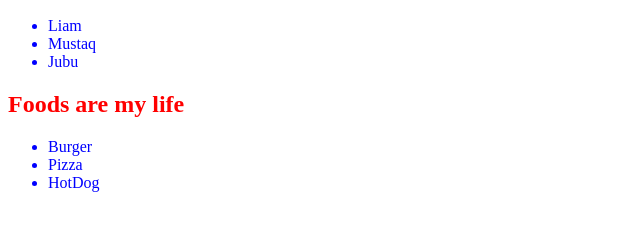
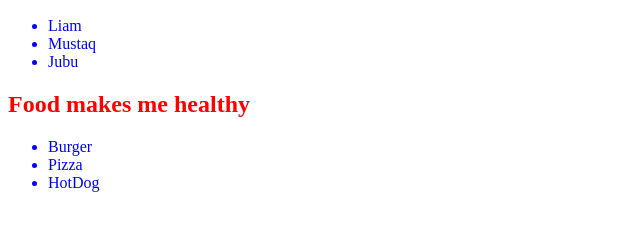
Before and after one commit to faiji31/PH-M-24, a plain HTML site: page index.html in a window 1280 px wide. Shown: the part 110-340 px from the top of the page, without its empty margins (0-640 px from the left). Drawn offline with Linux system fonts and the light colour scheme.

Commit message:
11th commit

```diff
--- a/index.html
+++ b/index.html
@@ -31,16 +31,27 @@
     <script>
         const li1 =document.getElementsByTagName('li');
         for(const li of li1){
-            // console.log(li.innerText);
+            console.log(li.innerText);
 
         }
+        const allheadings = document.getElementsByTagName("h1");
+        for (const heading of allheadings){
+            console.log(heading);
+        }
+        const food = document.getElementById("foods");
+        console.log(food.innerText);
+        food.innerText='Food makes me healthy';
 
-        const food = document.getElementById("foods");
-        console.log(food);
-        food.innerText ="Foods are my life";
+        // const food = document.getElementById("foods");
+        // console.log(food);
+        // food.innerText ="Foods are my life";
+
+        // const li2 =document.getElementsByClassName("liam");
+        // console.log(li2.innerText);
 
         const li2 =document.getElementsByClassName("liam");
-        console.log(li2.innerTe);
+        console.log(li2.innerText);
+        li2.innerText ="I Love Pizza";
 
     </script>
 
```
